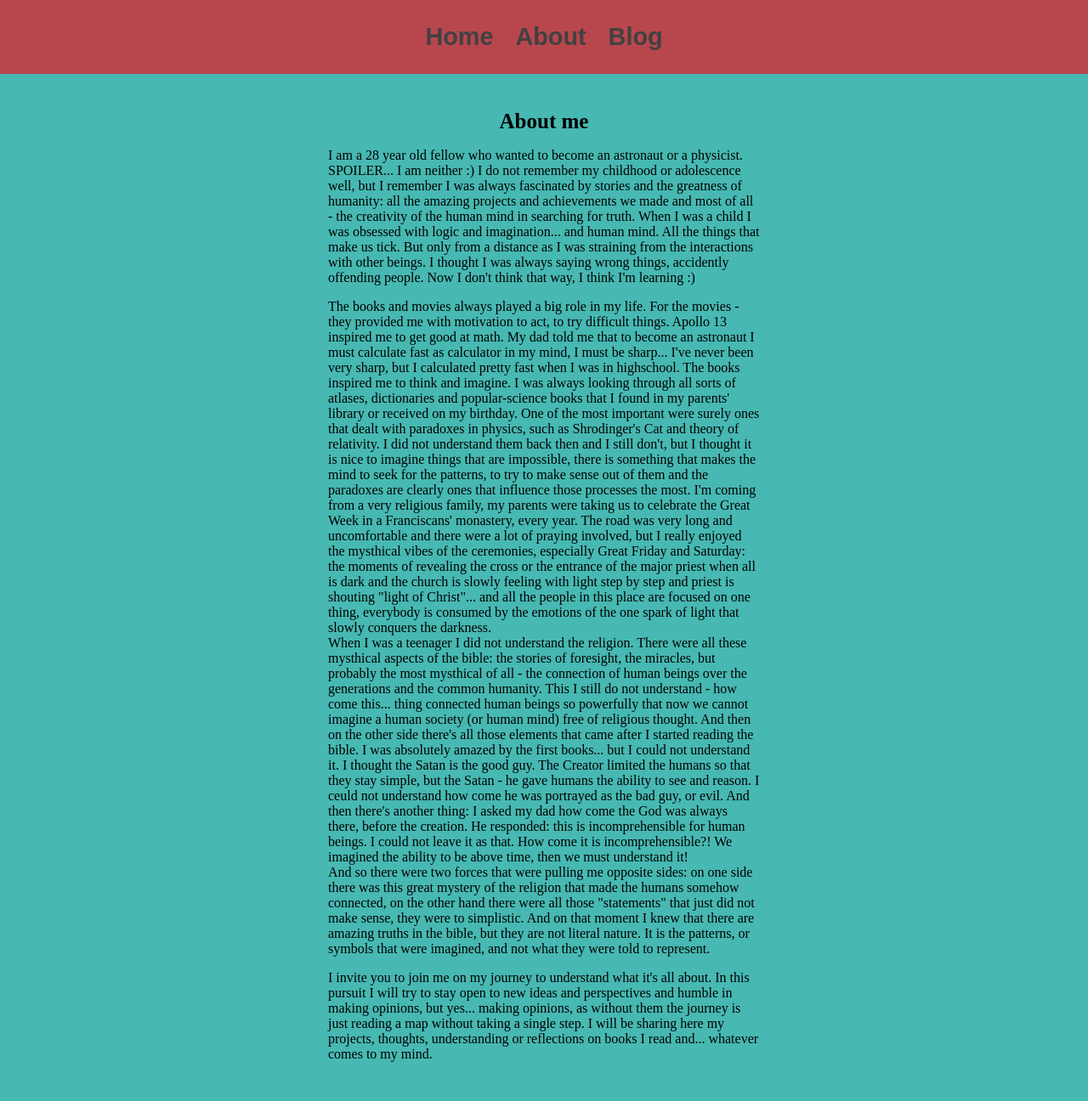
After one commit to zostaw/home-page, a Flask app: page /about in a window 1280 px wide. The commit adds this page. Shown: the whole page at 85% size. Run offline with Flask 2, Linux system fonts and the light colour scheme.

Commit message:
added about, first draft

```diff
--- /dev/null
+++ b/app/templates/about.html
@@ -0,0 +1,41 @@
+{% extends "layout.html" %}
+
+{% block content %}
+
+
+<!-- <hr class="divider"> -->
+
+
+
+
+
+    <!-- Page content -->
+    <div style="width: 100%; height: 100%; float: center; padding-left: 30%; padding-right: 30%; padding-bottom: 25px;  border-image-slice:1; ">
+      <h1 style="padding-top: 20px; font-size: 25px; text-align: center;">About me</h1>
+
+
+      <p>
+      I am a 28 year old fellow who wanted to become an astronaut or a physicist. SPOILER... I am neither :)
+      I do not remember my childhood or adolescence well, but I remember I was always fascinated by stories and the greatness of humanity: all the amazing projects and achievements we made and most of all - the creativity of the human mind in searching for truth.
+      When I was a child I was obsessed with logic and imagination... and human mind. All the things that make us tick. But only from a distance as I was straining from the interactions with other beings. I thought I was always saying wrong things, accidently offending people. Now I don't think that way, I think I'm learning :)
+      </p>
+      <p>
+      The books and movies always played a big role in my life.
+      For the movies - they provided me with motivation to act, to try difficult things. Apollo 13 inspired me to get good at math. My dad told me that to become an astronaut I must calculate fast as calculator in my mind, I must be sharp... I've never been very sharp, but I calculated pretty fast when I was in highschool.
+      The books inspired me to think and imagine.
+      I was always looking through all sorts of atlases, dictionaries and popular-science books that I found in my parents' library or received on my birthday. One of the most important were surely ones that dealt with paradoxes in physics, such as Shrodinger's Cat and theory of relativity. I did not understand them back then and I still don't, but I thought it is nice to imagine things that are impossible, there is something that makes the mind to seek for the patterns, to try to make sense out of them and the paradoxes are clearly ones that influence those processes the most.
+      I'm coming from a very religious family, my parents were taking us to celebrate the Great Week in a Franciscans' monastery, every year. The road was very long and uncomfortable and there were a lot of praying involved, but I really enjoyed the mysthical vibes of the ceremonies, especially Great Friday and Saturday: the moments of revealing the cross or the entrance of the major priest when all is dark and the church is slowly feeling with light step by step and priest is shouting "light of Christ"... and all the people in this place are focused on one thing, everybody is consumed by the emotions of the one spark of light that slowly conquers the darkness. </br>
+      When I was a teenager I did not understand the religion. There were all these mysthical aspects of the bible: the stories of foresight, the miracles, but probably the most mysthical of all - the connection of human beings over the generations and the common humanity. This I still do not understand - how come this... thing connected human beings so powerfully that now we cannot imagine a human society (or human mind) free of religious thought. And then on the other side there's all those elements that came after I started reading the bible. I was absolutely amazed by the first books... but I could not understand it. I thought the Satan is the good guy. The Creator limited the humans so that they stay simple, but the Satan - he gave humans the ability to see and reason. I ceuld not understand how come he was portrayed as the bad guy, or evil. And then there's another thing: I asked my dad how come the God was always there, before the creation. He responded: this is incomprehensible for human beings. I could not leave it as that. How come it is incomprehensible?! We imagined the ability to be above time, then we must understand it!
+      </br>
+      And so there were two forces that were pulling me opposite sides: on one side there was this great mystery of the religion that made the humans somehow connected, on the other hand there were all those "statements" that just did not make sense, they were to simplistic. And on that moment I knew that there are amazing truths in the bible, but they are not literal nature. It is the patterns, or symbols that were imagined, and not what they were told to represent.
+      </p>
+      <p>
+      I invite you to join me on my journey to understand what it's all about.
+      In this pursuit I will try to stay open to new ideas and perspectives and humble in making opinions, but yes... making opinions, as without them the journey is just reading a map without taking a single step.
+      I will be sharing here my projects, thoughts, understanding or reflections on books I read and... whatever comes to my mind.
+      </p>
+
+    </div>
+
+
+{% endblock %}
--- a/app/templates/index.html
+++ b/app/templates/index.html
@@ -19,8 +19,8 @@
       </p>
       <p>
       I invite you to join me on my journey to understand what it's all about.
-      Following this path I will try to stay open to new ideas and perspectives and humble in making opinions, but yes... making opinions, as without them the journey is just watching the track through binoculars, without taking any step.
-      I will be sharing here my projects, thoughts and whatever comes to my mind.
+      In this pursuit I will try to stay open to new ideas and perspectives and humble in making opinions, but yes... making opinions, as without them the journey is just reading a map without taking a single step.
+      I will be sharing here my projects, thoughts, understanding or reflections on books I read and... whatever comes to my mind.
       </p>
 
     </div>
```
Also changed, not shown: 1 other file.
